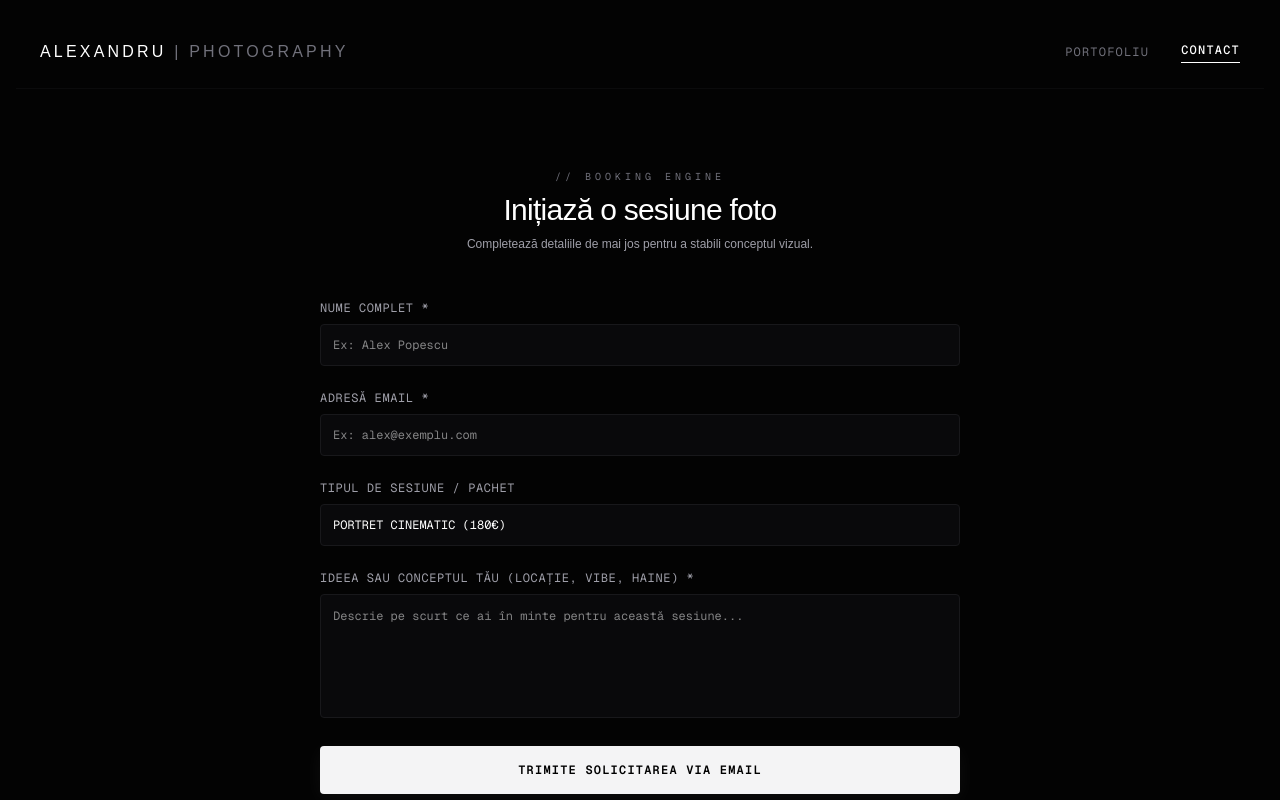
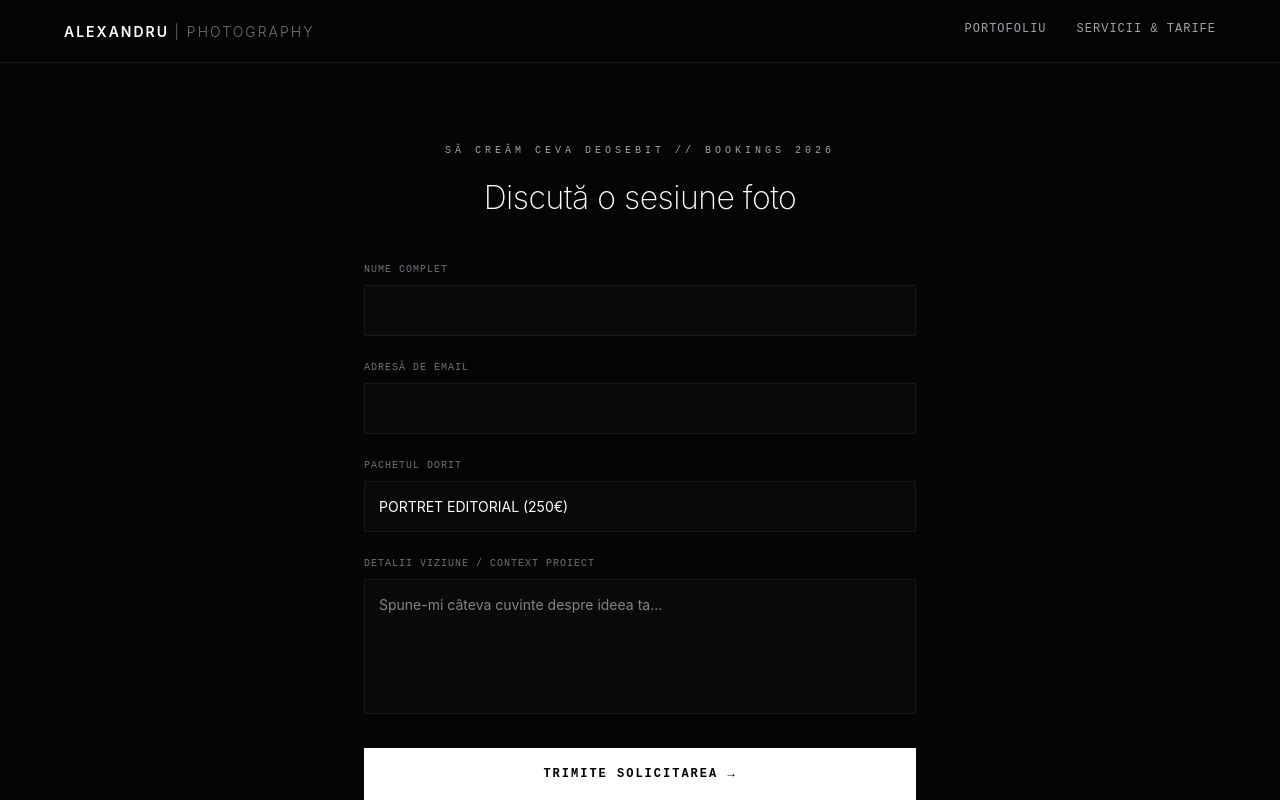
Before and after one commit to Quietbyte23/Alexandru-foto-web, a Next.js app: page /contact in a window 1280 px wide. Shown: the top 800 px of the page. Built offline with nearby package versions, Linux system fonts and the light colour scheme.

Commit message:
Refactor ContactPage component and update form fields

```diff
--- a/app/contact/page.tsx
+++ b/app/contact/page.tsx
@@ -1,119 +1,141 @@
 'use client';
 
-import React, { useState } from 'react';
+import { useState } from 'react';
 import Link from 'next/link';
 
-function ContactPage() {
-  const [formData, setFormData] = useState({
-    name: '',
-    email: '',
-    package: 'PKG_01',
-    concept: '',
-  });
+export default function Contact() {
+  const [form, setForm] = useState({ name: '', email: '', package: 'PORTRAIT', message: '' });
 
   const handleSubmit = (e: React.FormEvent) => {
     e.preventDefault();
-
-    const subject = encodeURIComponent(`Solicitare Sesiune Foto: ${formData.package} - ${formData.name}`);
-    const body = encodeURIComponent(
-      `Salut, Alexandru,\n\n` +
-      `Nume Client: ${formData.name}\n` +
-      `Email Contact: ${formData.email}\n` +
-      `Pachet Selectat: ${formData.package}\n\n` +
-      `Concept / Detalii Proiect:\n${formData.concept}\n\n` +
-      `Trimis via alexandru.photography`
-    );
-
-    window.location.href = `mailto:alex@yourdomain.com?subject=${subject}&body=${body}`;
+    alert(`Mulțumesc, ${form.name}! Mesajul tău a fost trimis simulate. Voi reveni în 24h.`);
   };
 
   return (
-    <main className="min-h-screen bg-[#030303] text-zinc-100 selection:bg-zinc-400 selection:text-black p-4">
-      {/* Header consistent */}
-      <header className="max-w-7xl mx-auto px-6 py-6 flex justify-between items-center border-b border-zinc-900/40">
-        <div>
-          <Link href="/" className="text-md font-medium tracking-[0.2em] uppercase text-white hover:opacity-80 transition-opacity">
-            ALEXANDRU <span className="text-zinc-500 font-light">| PHOTOGRAPHY</span>
-          </Link>
+    <div style={{
+      backgroundColor: '#050505',
+      color: '#f4f4f5',
+      minHeight: '100vh',
+      fontFamily: '-apple-system, BlinkMacSystemFont, "Segoe UI", Roboto, sans-serif',
+      margin: 0,
+      padding: 0,
+      boxSizing: 'border-box'
+    }}>
+
+      {/* HEADER FIXAT */}
+      <header style={{
+        position: 'sticky',
+        top: 0,
+        zIndex: 50,
+        width: '100%',
+        backgroundColor: 'rgba(5, 5, 5, 0.85)',
+        backdropFilter: 'blur(12px)',
+        borderBottom: '1px solid #18181b',
+        boxSizing: 'border-box'
+      }}>
+        <div style={{
+          maxWidth: '1200px',
+          margin: '0 auto',
+          padding: '20px 24px',
+          display: 'flex',
+          justifyContent: 'space-between',
+          alignItems: 'center'
+        }}>
+          <div>
+            <h1 style={{ fontSize: '14px', fontWeight: 600, letterSpacing: '2px', margin: 0, color: '#ffffff' }}>
+              ALEXANDRU <span style={{ color: '#71717a', fontWeight: 300 }}>| PHOTOGRAPHY</span>
+            </h1>
+          </div>
+
+          <nav style={{ display: 'flex', gap: '30px', fontFamily: 'monospace', fontSize: '12px', letterSpacing: '1px' }}>
+            <Link href="/" style={{ color: '#a1a1aa', textDecoration: 'none', paddingBottom: '4px' }}>
+              PORTOFOLIU
+            </Link>
+            <Link href="/prices" style={{ color: '#a1a1aa', textDecoration: 'none', paddingBottom: '4px' }}>
+              SERVICII & TARIFE
+            </Link>
+          </nav>
         </div>
-        <nav className="flex items-center gap-8 font-mono text-xs tracking-widest uppercase">
-          <Link href="/" className="text-zinc-500 hover:text-zinc-200 transition-colors">Portofoliu</Link>
-          <span className="text-white border-b border-white pb-1 font-medium cursor-default">Contact</span>
-        </nav>
       </header>
 
-      {/* Zona Formular */}
-      <section className="max-w-2xl mx-auto pt-20 pb-32 px-4">
-        <div className="text-center mb-12">
-          <p className="text-[10px] font-mono tracking-[0.4em] text-zinc-500 uppercase mb-2">// BOOKING ENGINE</p>
-          <h2 className="text-3xl font-light tracking-tight text-white">Inițiază o sesiune foto</h2>
-          <p className="text-xs text-zinc-400 mt-2 font-light">Completează detaliile de mai jos pentru a stabili conceptul vizual.</p>
-        </div>
+      {/* FORMULAR CONTACT SECȚIUNE */}
+      <main style={{ maxWidth: '600px', margin: '0 auto', padding: '80px 24px 120px 24px', boxSizing: 'border-box' }}>
+        <p style={{ fontSize: '10px', fontFamily: 'monospace', letterSpacing: '4px', color: '#a1a1aa', margin: '0 0 16px 0', textTransform: 'uppercase', textAlign: 'center' }}>
+          SĂ CREĂM CEVA DEOSEBIT // BOOKINGS 2026
+        </p>
+        <h2 style={{ fontSize: '32px', fontWeight: 200, letterSpacing: '-0.5px', margin: '0 0 40px 0', color: '#ffffff', textAlign: 'center' }}>
+          Discută o sesiune foto
+        </h2>
 
-        <form onSubmit={handleSubmit} className="space-y-6 font-mono text-xs">
-          <div>
-            <label className="block text-zinc-400 uppercase tracking-wider mb-2">Nume Complet *</label>
+        <form onSubmit={handleSubmit} style={{ display: 'flex', flexDirection: 'column', gap: '24px' }}>
+
+          <div style={{ display: 'flex', flexDirection: 'column', gap: '8px' }}>
+            <label style={{ fontSize: '10px', fontFamily: 'monospace', color: '#71717a', uppercase: 'true', letterSpacing: '1px' }}>NUME COMPLET</label>
             <input
               type="text"
               required
-              className="w-full bg-zinc-950 border border-zinc-900 rounded p-3 text-white focus:outline-none focus:border-zinc-500 transition-colors"
-              placeholder="Ex: Alex Popescu"
-              value={formData.name}
-              onChange={(e) => setFormData({...formData, name: e.target.value})}
+              value={form.name}
+              onChange={(e) => setForm({...form, name: e.target.value})}
+              style={{ backgroundColor: '#09090b', border: '1px solid #18181b', padding: '14px', color: '#ffffff', fontSize: '14px', outline: 'none' }}
             />
           </div>
 
-          <div>
-            <label className="block text-zinc-400 uppercase tracking-wider mb-2">Adresă Email *</label>
+          <div style={{ display: 'flex', flexDirection: 'column', gap: '8px' }}>
+            <label style={{ fontSize: '10px', fontFamily: 'monospace', color: '#71717a', letterSpacing: '1px' }}>ADRESĂ DE EMAIL</label>
             <input
               type="email"
               required
-              className="w-full bg-zinc-950 border border-zinc-900 rounded p-3 text-white focus:outline-none focus:border-zinc-500 transition-colors"
-              placeholder="Ex: alex@exemplu.com"
-              value={formData.email}
-              onChange={(e) => setFormData({...formData, email: e.target.value})}
+              value={form.email}
+              onChange={(e) => setForm({...form, email: e.target.value})}
+              style={{ backgroundColor: '#09090b', border: '1px solid #18181b', padding: '14px', color: '#ffffff', fontSize: '14px', outline: 'none' }}
             />
           </div>
 
-          <div>
-            <label className="block text-zinc-400 uppercase tracking-wider mb-2">Tipul de Sesiune / Pachet</label>
+          <div style={{ display: 'flex', flexDirection: 'column', gap: '8px' }}>
+            <label style={{ fontSize: '10px', fontFamily: 'monospace', color: '#71717a', letterSpacing: '1px' }}>PACHETUL DORIT</label>
             <select
-              className="w-full bg-zinc-950 border border-zinc-900 rounded p-3 text-white focus:outline-none focus:border-zinc-500 transition-colors appearance-none"
-              value={formData.package}
-              onChange={(e) => setFormData({...formData, package: e.target.value})}
+              value={form.package}
+              onChange={(e) => setForm({...form, package: e.target.value})}
+              style={{ backgroundColor: '#09090b', border: '1px solid #18181b', padding: '14px', color: '#ffffff', fontSize: '14px', outline: 'none', appearance: 'none' }}
             >
-              <option value="PKG_01_PORTRAIT">PORTRET CINEMATIC (180€)</option>
-              <option value="PKG_02_NATURE">PEISAJ / ADVENTURE EDITORIAL (400€)</option>
-              <option value="PKG_03_CUSTOM">FINE ART ARCHIVE (750€+)</option>
+              <option value="PORTRAIT">PORTRET EDITORIAL (250€)</option>
+              <option value="FASHION">FASHION & LOOKBOOK (450€)</option>
+              <option value="COMMERCIAL">PEISAJ / COMERCIAL (CUSTOM)</option>
             </select>
           </div>
 
-          <div>
-            <label className="block text-zinc-400 uppercase tracking-wider mb-2">Ideea sau Conceptul tău (Locație, vibe, haine) *</label>
+          <div style={{ display: 'flex', flexDirection: 'column', gap: '8px' }}>
+            <label style={{ fontSize: '10px', fontFamily: 'monospace', color: '#71717a', letterSpacing: '1px' }}>DETALII VIZIUNE / CONTEXT PROIECT</label>
             <textarea
               rows={5}
               required
-              className="w-full bg-zinc-950 border border-zinc-900 rounded p-3 text-white focus:outline-none focus:border-zinc-500 transition-colors resize-none leading-relaxed"
-              placeholder="Descrie pe scurt ce ai în minte pentru această sesiune..."
-              value={formData.concept}
-              onChange={(e) => setFormData({...formData, concept: e.target.value})}
+              value={form.message}
+              onChange={(e) => setForm({...form, message: e.target.value})}
+              placeholder="Spune-mi câteva cuvinte despre ideea ta..."
+              style={{ backgroundColor: '#09090b', border: '1px solid #18181b', padding: '14px', color: '#ffffff', fontSize: '14px', outline: 'none', resize: 'none', fontFamily: 'inherit' }}
             />
           </div>
 
           <button
             type="submit"
-            className="w-full bg-zinc-100 hover:bg-white text-black font-semibold py-4 rounded tracking-widest uppercase transition-all duration-300 shadow-[0_4px_20px_rgba(255,255,255,0.05)]"
+            style={{
+              backgroundColor: '#ffffff',
+              color: '#000000',
+              border: '1px solid #ffffff',
+              padding: '16px',
+              fontSize: '12px',
+              fontFamily: 'monospace',
+              fontWeight: 600,
+              letterSpacing: '2px',
+              cursor: 'pointer',
+              marginTop: '10px',
+              transition: 'background-color 0.3s'
+            }}
           >
-            Trimite Solicitarea via Email
+            TRIMITE SOLICITAREA →
           </button>
         </form>
-      </section>
-
-      <footer className="text-center py-8 border-t border-zinc-900 text-[10px] text-zinc-600 font-mono">
-        &copy; 2026 ALEXANDRU PHOTOGRAPHY. SECURE ENCRYPTED TRANSFER.
-      </footer>
-    </main>
+      </main>
+    </div>
   );
 }
-
-export default ContactPage;
```
